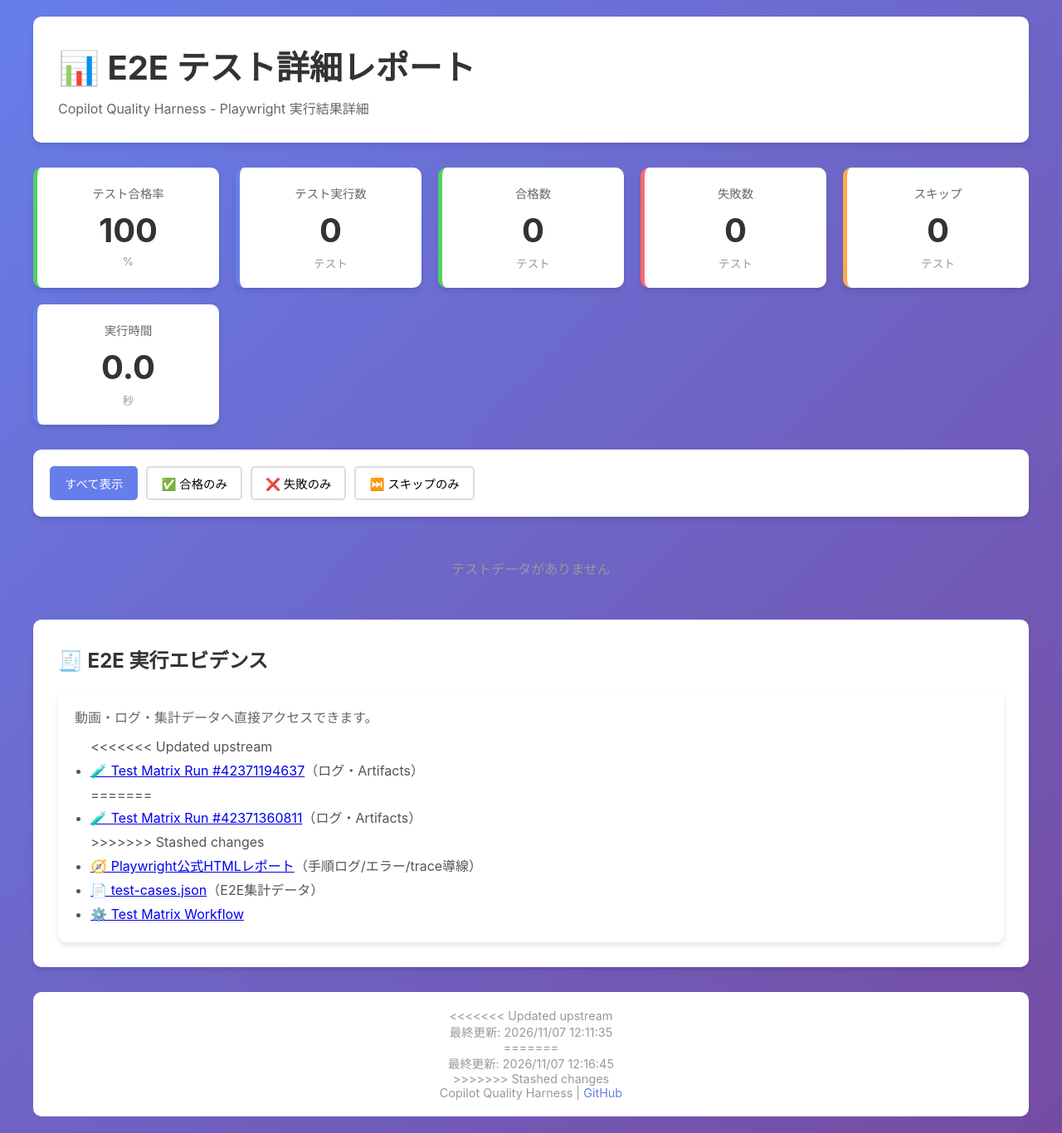
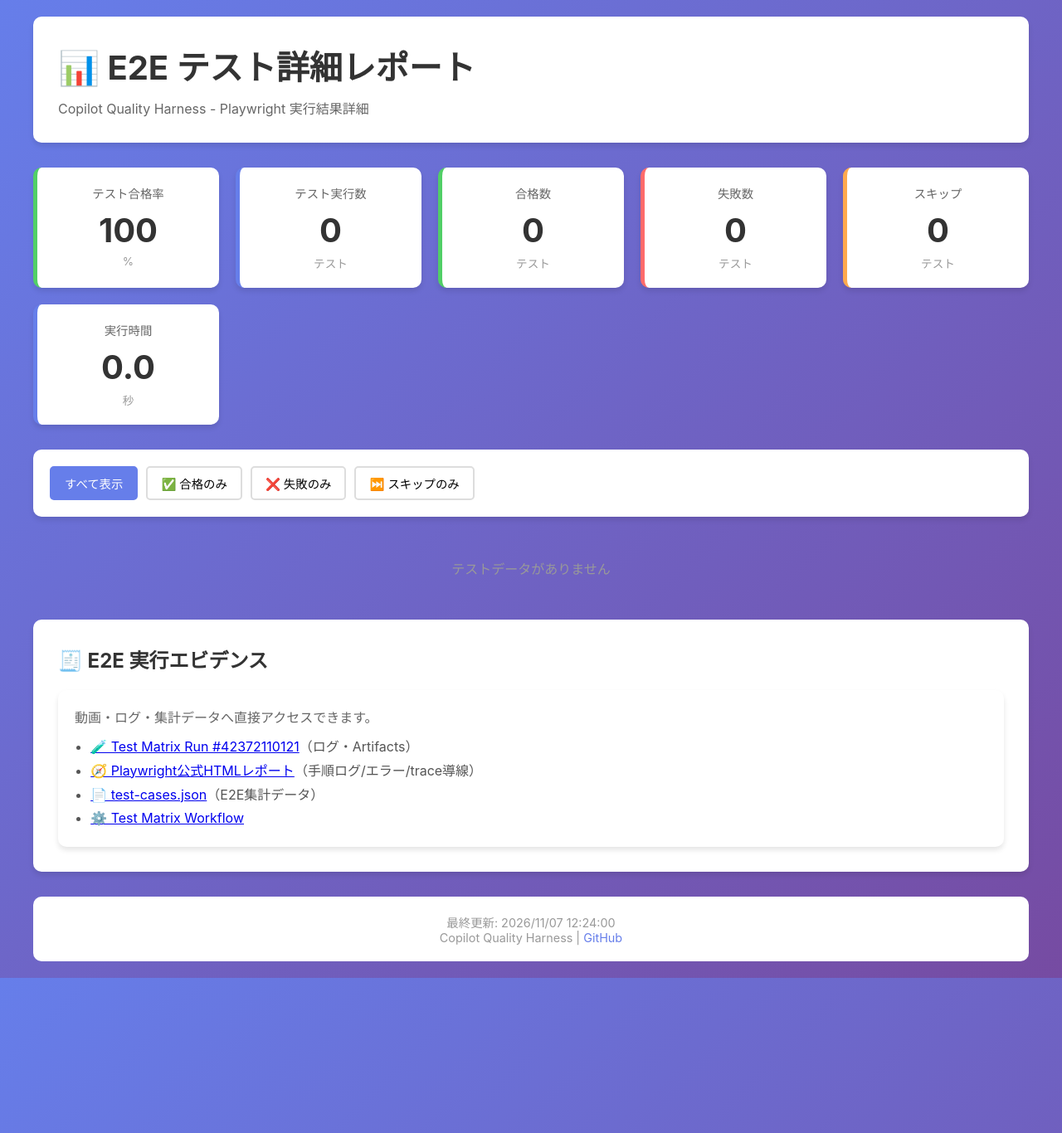
Before and after one commit to cocomomojo/copilot-quality-harness, a Jekyll site: the page docs/reports/e2e-latest.html, which Jekyll copies as it is, in a window 1280 px wide. Shown: the whole page at 83% size. Built offline with Jekyll 4.4.1, drawn with Linux system fonts in a browser that asks for light colours.

Commit message:
chore: Update dashboard KPI data and E2E reports
Updated with latest quality metrics, test results, and E2E test reports

Generated by update-dashboard workflow

Co-authored-by: GitHub Action <action@github.com>

```diff
--- a/docs/reports/e2e-latest.html
+++ b/docs/reports/e2e-latest.html
@@ -477,11 +477,7 @@
         <p style="color: #666; margin-bottom: 10px;">動画・ログ・集計データへ直接アクセスできます。</p>
 
       <ul style="margin-left: 1.2rem; color: #555; line-height: 1.8;">
-<<<<<<< Updated upstream
-        <li><a href="https://github.com/cocomomojo/copilot-quality-harness/actions/runs/42371194637" target="_blank" rel="noopener noreferrer">🧪 Test Matrix Run #42371194637</a>（ログ・Artifacts）</li>
-=======
-        <li><a href="https://github.com/cocomomojo/copilot-quality-harness/actions/runs/42371360811" target="_blank" rel="noopener noreferrer">🧪 Test Matrix Run #42371360811</a>（ログ・Artifacts）</li>
->>>>>>> Stashed changes
+        <li><a href="https://github.com/cocomomojo/copilot-quality-harness/actions/runs/42372110121" target="_blank" rel="noopener noreferrer">🧪 Test Matrix Run #42372110121</a>（ログ・Artifacts）</li>
         <li><a href="./playwright-report/index.html" target="_blank" rel="noopener noreferrer">🧭 Playwright公式HTMLレポート</a>（手順ログ/エラー/trace導線）</li>
         <li><a href="./data/test-cases.json" target="_blank" rel="noopener noreferrer">📄 test-cases.json</a>（E2E集計データ）</li>
         <li><a href="https://github.com/cocomomojo/copilot-quality-harness/actions/workflows/test-matrix.yml" target="_blank" rel="noopener noreferrer">⚙️ Test Matrix Workflow</a></li>
@@ -491,11 +487,7 @@
     </div>
 
     <div class="footer">
-<<<<<<< Updated upstream
-      <p>最終更新: <span id="lastUpdated">2026/11/07 12:11:35</span></p>
-=======
-      <p>最終更新: <span id="lastUpdated">2026/11/07 12:16:45</span></p>
->>>>>>> Stashed changes
+      <p>最終更新: <span id="lastUpdated">2026/11/07 12:24:00</span></p>
       <p>Copilot Quality Harness | <a href="https://github.com/cocomomojo/copilot-quality-harness" style="color: #667eea; text-decoration: none;">GitHub</a></p>
     </div>
   </div>
```
Also changed, not shown: docs/dashboard/data/kpi-history.json (+23 -48 lines), docs/dashboard/data/latest-kpi.json (+3 -13 lines), docs/reports/data/test-cases.json (+2 -10 lines).
